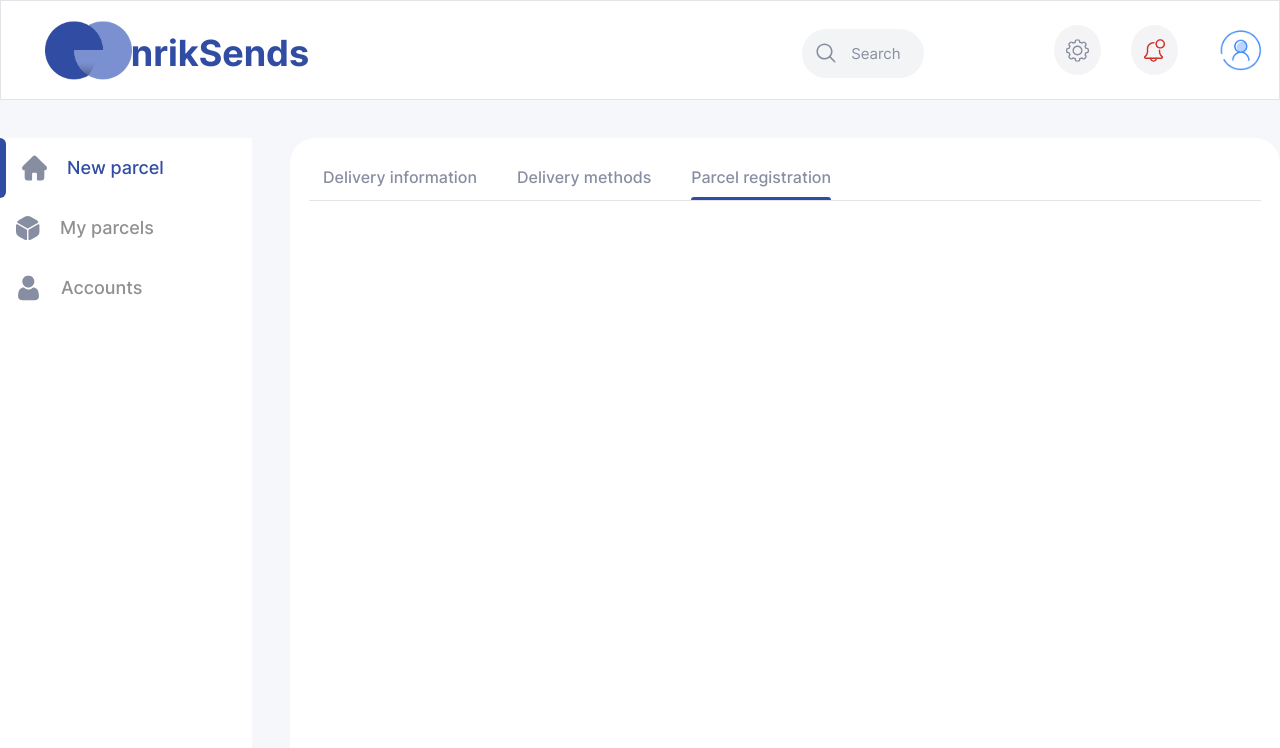
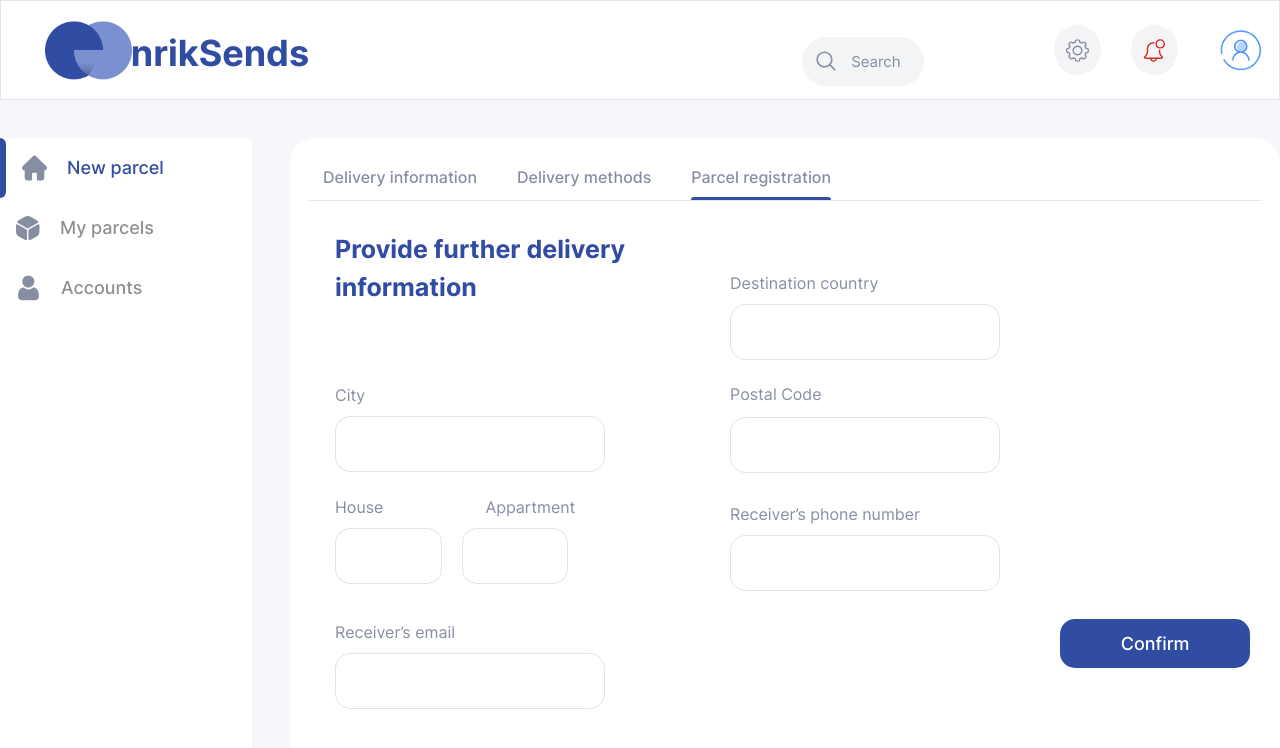
Before and after one commit to AndriusTu/HEN, a React (Create React App) app in the folder hen-ui/: page /create-parcel in a window 1280 px wide. Both pictures are taken after a click on the element "Parcel registration". Shown: the top 748 px of the page. Built offline with nearby package versions, Linux system fonts and the light colour scheme.

Commit message:
Create parcel registration tab

```diff
--- a/hen-ui/src/components/Input.tsx
+++ b/hen-ui/src/components/Input.tsx
@@ -67,7 +67,7 @@ const Input = React.forwardRef<HTMLInputElement, InputProps>(
     };
 
     return (
-      <div className="h-20">
+      <div className="h-16">
         <div
           className={`${wrapClassName}
               ${(shape && shapes[shape]) || ''}
--- a/hen-ui/src/pages/createParcel/CreateParcelPage.tsx
+++ b/hen-ui/src/pages/createParcel/CreateParcelPage.tsx
@@ -3,6 +3,7 @@ import React from 'react';
 import Tab from './components/Tab';
 import DeliveryInformationTab from './components/DeliveryInformationTab';
 import DeliveryMethodsTab from './components/DeliveryMethodsTab';
+import ParcelRegistrationTab from './components/ParcelRegistrationTab';
 
 const tabs = [
   {
@@ -36,6 +37,7 @@ function CreateParcelPage() {
       </div>
       {activeTab === 'Delivery information' && <DeliveryInformationTab />}
       {activeTab === 'Delivery methods' && <DeliveryMethodsTab />}
+      {activeTab === 'Parcel registration' && <ParcelRegistrationTab />}
     </div>
   );
 }
--- a/hen-ui/src/pages/createParcel/components/DeliveryInformationTab.tsx
+++ b/hen-ui/src/pages/createParcel/components/DeliveryInformationTab.tsx
@@ -204,7 +204,7 @@ function DeliveryInformationTab() {
                 ></Input>
               </div>
               <Button
-                className="cursor-pointer font-medium leading-[normal] min-w-[190px] md:ml-[0] ml-[330px] mt-5 text-center text-lg text-white_A700 w-auto"
+                className="cursor-pointer font-medium leading-[normal] min-w-[190px] md:ml-[0] ml-[330px] mt-7 text-center text-lg text-white_A700 w-auto"
                 shape="RoundedBorder15"
                 size="md"
                 variant="FillIndigo600"
--- /dev/null
+++ b/hen-ui/src/pages/createParcel/components/ParcelRegistrationTab.tsx
@@ -0,0 +1,154 @@
+import React from 'react';
+import { Input, Text, Button } from '../../../components';
+
+function ParcelRegistrationTab() {
+  return (
+    <div className="flex flex-col gap-[25px] justify-start mb-[70px] mt-[7px] w-full">
+      <div className="flex md:flex-col flex-row md:gap-10 items-start justify-between md:ml-[0] ml-[26px] w-[83%] md:w-full">
+        <div className="grid grid-cols-2 grid-flow-row items-start justify-start mb-2.5 md:w-full">
+          <Text
+            className="text-indigo_600 text-left w-auto"
+            as="h2"
+            variant="h2"
+          >
+            Provide further delivery information
+          </Text>
+          <div className="flex flex-col gap-[9px] items-start justify-start mt-10 md:w-full">
+            <Text
+              className="font-normal not-italic text-bluegray_400 text-left w-auto"
+              as="h4"
+              variant="h4"
+            >
+              Destination country
+            </Text>
+            <Input
+              wrapClassName="w-full"
+              className="font-normal leading-[normal] not-italic p-0 placeholder:text-bluegray_900 text-[15px] text-bluegray_900 text-left w-full"
+              name="group195"
+              shape="RoundedBorder15"
+              size="sm"
+              variant="OutlineGray300"
+            ></Input>
+          </div>
+          <div className="flex flex-col gap-[9px] items-start justify-start mt-[15px] w-[71%] md:w-full">
+            <Text
+              className="font-normal not-italic text-bluegray_400 text-left w-auto"
+              as="h4"
+              variant="h4"
+            >
+              City
+            </Text>
+            <Input
+              wrapClassName="w-full"
+              className="font-normal leading-[normal] not-italic p-0 placeholder:text-bluegray_900 text-[15px] text-bluegray_900 text-left w-full"
+              name="group195_One"
+              shape="RoundedBorder15"
+              size="sm"
+              variant="OutlineGray300"
+            ></Input>
+          </div>
+          <div className="flex flex-col gap-[11px] items-start justify-start mt-3.5 w-[71%] md:w-full">
+            <Text
+              className="font-normal not-italic text-bluegray_400 text-left w-auto"
+              as="h4"
+              variant="h4"
+            >
+              Postal Code
+            </Text>
+            <Input
+              wrapClassName="w-full"
+              className="font-normal leading-[normal] not-italic p-0 placeholder:text-bluegray_900 text-[15px] text-bluegray_900 text-left w-full"
+              name="zipcode"
+              shape="RoundedBorder15"
+              size="sm"
+              variant="OutlineGray300"
+            ></Input>
+          </div>
+          <div className="flex flex-col items-center justify-start mt-3.5 w-[59%] md:w-full">
+            <div className="flex flex-col gap-[9px] items-start justify-start w-full">
+              <div className="flex flex-row gap-[102px] items-start justify-start w-[95%] md:w-full">
+                <Text
+                  className="font-normal not-italic text-bluegray_400 text-left w-auto"
+                  as="h4"
+                  variant="h4"
+                >
+                  House
+                </Text>
+                <Text
+                  className="font-normal not-italic text-bluegray_400 text-left w-auto"
+                  as="h4"
+                  variant="h4"
+                >
+                  Appartment
+                </Text>
+              </div>
+              <div className="flex flex-row justify-between w-full gap-5">
+                <Input
+                  className="font-normal leading-[normal] not-italic p-0 placeholder:text-bluegray_900 text-[15px] text-bluegray_900 text-left w-full"
+                  name="group195_Two"
+                  shape="RoundedBorder15"
+                  size="sm"
+                  variant="OutlineGray300"
+                ></Input>
+                <Input
+                  className="font-normal leading-[normal] not-italic p-0 placeholder:text-bluegray_900 text-[15px] text-bluegray_900 text-left w-full"
+                  name="group195_Two"
+                  shape="RoundedBorder15"
+                  size="sm"
+                  variant="OutlineGray300"
+                ></Input>
+              </div>
+            </div>
+          </div>
+          <div className="flex flex-col gap-[9px] items-start justify-start mt-[21px] w-[71%] md:w-full">
+            <Text
+              className="font-normal not-italic text-bluegray_400 text-left w-auto"
+              as="h4"
+              variant="h4"
+            >
+              Receiver’s phone number
+            </Text>
+            <Input
+              wrapClassName="w-full"
+              className="font-normal leading-[normal] not-italic p-0 placeholder:text-bluegray_900 text-[15px] text-bluegray_900 text-left w-full"
+              type="tel"
+              name="group195_Three"
+              shape="RoundedBorder15"
+              size="sm"
+              variant="OutlineGray300"
+            ></Input>
+          </div>
+          <div className="flex flex-col gap-[9px] items-start justify-start mt-[21px] w-[71%] md:w-full">
+            <Text
+              className="font-normal not-italic text-bluegray_400 text-left w-auto"
+              as="h4"
+              variant="h4"
+            >
+              Receiver’s email
+            </Text>
+            <Input
+              wrapClassName="w-full"
+              className="font-normal leading-[normal] not-italic p-0 placeholder:text-bluegray_900 text-[15px] text-bluegray_900 text-left w-full"
+              type="email"
+              name="group195_Three"
+              shape="RoundedBorder15"
+              size="sm"
+              variant="OutlineGray300"
+            ></Input>
+          </div>
+          <Button
+            className="cursor-pointer font-medium leading-[normal] min-w-[190px] md:ml-[0] ml-[330px] mt-5 text-center text-lg text-white_A700 w-auto"
+            shape="RoundedBorder15"
+            size="md"
+            variant="FillIndigo600"
+            type="submit"
+          >
+            Confirm
+          </Button>
+        </div>
+      </div>
+    </div>
+  );
+}
+
+export default ParcelRegistrationTab;
```
